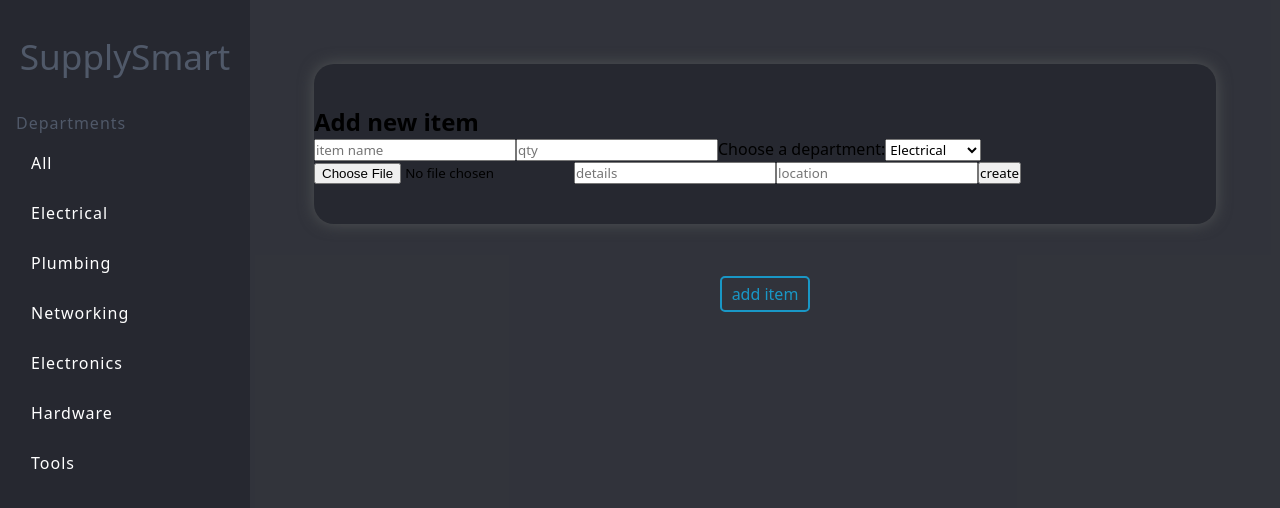
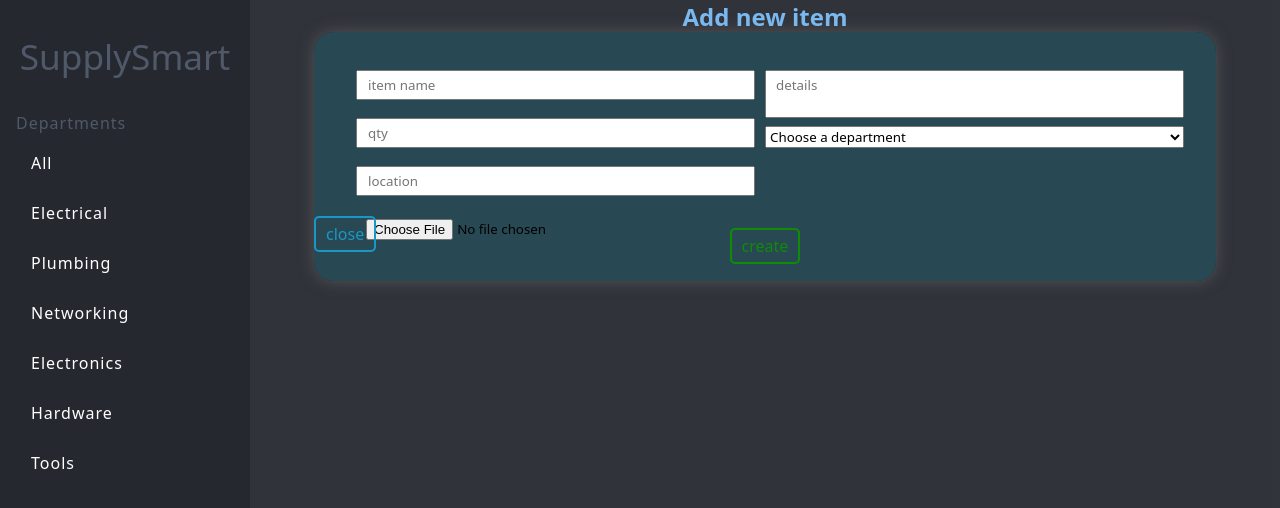
Before and after one commit to Alex-dev7/Project4-inventoryApp-frontend, a React (Create React App) app: page /create in a window 1280 px wide. Both pictures are taken after a click on the button "add item". Shown: the top 508 px of the page. Built offline with nearby package versions, Linux system fonts and the light colour scheme.

Commit message:
show page

```diff
--- a/src/App.scss
+++ b/src/App.scss
@@ -1,11 +1,29 @@
 * {
+
     margin: 0;
     padding: 0;
     box-sizing: border-box;
-    // outline: 1px solid black;
+
     font-family:system-ui, -apple-system, BlinkMacSystemFont, 'Segoe UI', Roboto, Oxygen, Ubuntu, Cantarell, 'Open Sans', 'Helvetica Neue', sans-serif;
 }
 
+@mixin button-style {
+    width: fit-content;
+    padding: 5px 10px;
+    background: transparent;
+    border: 2px solid #0f8b06;
+    color: #0f8b06;
+    border-radius: 5px;
+    font-size: 1rem;
+    transition: .1s ease-in;
+
+    &:hover {
+      box-shadow: 0 0 5px #2bab52;
+      color: white;
+      background-color: #0f8b06;
+      cursor: pointer;
+    }
+  }
 
 .App {
 
@@ -13,56 +31,183 @@
     height: 100vh;
     display: grid;
     grid-template-columns: 250px auto;
+    grid-template-rows: 1fr;
     background-color: #262830f1;
 }
 
 .content-wrapper {
+    width: 100%;
     height: 100vh;
-    padding: 4rem;
+    padding: 2rem 4rem;
     display: flex;
     flex-direction: column;
     justify-content: space-between;
     .preview {
-        height: 20vh;
+        min-height: 20vh;
         width: 100%;
-        display: flex;
-        justify-content: center;
-        align-items: center;
         background-color: #262830;
-        // border: .5px solid white;
         border-radius: 20px;
         box-shadow: 0 0 15px #515455;
-        position: relative;
+
+        .create-form-container {
+            display: flex;
+            flex-direction: column;
+            align-items: center;
+            width: 100%;
+            min-height: 100%;
+            // outline: 1px solid rgb(255, 255, 255);
+            background-color: #284853;
+            border-radius: 20px;
+            h2{
+                margin-top: -2rem;
+                // transform: translateY(-30px);
+                color: rgb(122, 185, 239);
+            }
+            form{
+                display: grid;
+                grid-template-columns: 1fr 1fr;
+                position: relative;
+                padding: 2rem;
+                width: 100%;
+                text-align: center;
+                div{
+                    display: flex;
+                    flex-direction: column;
+                    flex-wrap: wrap;
+                    justify-content: flex-start;
+                    gap: .5rem;
+                }
+                input {
+                    height: 30px;
+                    margin: 5px 10px;
+                    padding: 5px 10px;
+                }
+                textarea {
+                    resize: none;
+                    height: 3rem;
+                    margin-top: 5px;
+                    padding: 5px 10px;
+                  }
+                button {
+                    // position: absolute;
+                    @include button-style();
+                    position: absolute;
+                    left: 0;
+                    right: 0;
+                    bottom: 7%;
+                    margin: 0 auto;
+                }
+            }
+        }
         #form-toggle-btn {
             position: absolute;
-            transform: translateY(150px);
+            top: 27%;
             padding: 5px 10px;
             background: transparent;
             border: 2px solid #1997C6;
             color: #1997C6;
             border-radius: 5px;
             font-size: 1rem;
-            transition: .2s ease-in;
+            transition: .1s ease-in;
         }
         #form-toggle-btn:hover {
             box-shadow: 0 0 5px #7b8184;
             color: white;
             background-color: #1997C6;
+            cursor: pointer;
         }
     }
     .content-container {
         height: 70%;
         width:100%;
-        border: 1px solid black;
-        background-color: beige;
         background-color: #262830;
         border-radius: 20px;
         box-shadow: 0 0 15px #515455;
 
         .item-container {
-            display: flex;
-            justify-content:flex-start;
-            gap: 2rem;
+            // outline: 1px solid gold;
+            width: 95%;
+            margin: 1rem auto;
+            line-height: 2rem;
+            .table-name {
+                padding-left: .5rem;
+                text-align: left;
+                padding-left: 25px;
+            }
+            .table-name:hover{
+                border-radius: 5px ;
+                color: white;
+                background-color: #4c5051;
+            }
+
+            th {
+                // border: 1px solid white;
+                padding: 5px;
+                color: #6e7b91;
+
+            }
+
+            td {
+               color: rgba(235, 235, 235, 0.699);
+               text-align: center;
+               font-weight: 100;
+               a {
+                 text-decoration: none;
+                 color: inherit;
+
+            }
+
+            }
+
+
         }
 }
 }
+
+.show-content-container {
+    height: 70%;
+    width:100%;
+    background-color: #262830;
+    border-radius: 20px;
+    box-shadow: 0 0 15px #515455;
+    display: grid;
+    grid-template-columns: 1fr 1fr;
+
+    img {
+        max-width: 350px;
+        max-height: 400px;
+        object-fit: cover;
+
+    }
+    div {
+        display: flex;
+        flex-direction: column;
+        align-items: flex-start;
+        justify-content: flex-start;
+        gap: 1.5rem;
+        font-size: 1.1rem;
+        padding: 2rem 0 0 3rem;
+
+    }
+    .a-side {
+        span{
+            width: 100%;
+            background-color: #65656525;
+            color: rgba(255, 255, 255, 0.688);
+            padding: 2px 10px;
+        }
+        button {
+            @include button-style();
+
+         }
+    }
+    .b-side {
+        align-items: center;
+
+
+    }
+
+    form {
+        display: none;
+    }
+}
--- /dev/null
+++ b/src/Home.js
@@ -0,0 +1,18 @@
+import { Link } from "react-router-dom"
+
+function Home(){
+
+    return (<>
+        <div>
+            <h1>
+                Welcome
+            </h1>
+            <Link to="dashboard/">
+                <button>DASHBOARD</button>
+            </Link>
+        </div>
+
+    </>)
+}
+
+export default Home
--- a/src/actions.js
+++ b/src/actions.js
@@ -21,7 +21,7 @@ export const createAction = async ({request}) => {
         method: "POST",
         body: formData
     })
-    return redirect("/")
+    return redirect("/dashboard/")
 }
 
 
@@ -82,5 +82,5 @@ export const deleteAction = async ({params}) => {
         method: "delete",
     })
 
-    return redirect("/")
+    return redirect("/dashboard/")
 }
--- a/src/components/CreateForm.js
+++ b/src/components/CreateForm.js
@@ -4,13 +4,20 @@ import './dashboard.scss'
 function CreateForm(params) {
 
     return (
-        <div >
+        <div className="create-form-container">
             <h2>Add new item</h2>
             <Form action="/create" method="post"   encType="multipart/form-data">
-                <input type="text" name="name" placeholder="item name" />
-                <input type="number" name="quantity" placeholder="qty" />
-                <label for="department">Choose a department:</label>
-                    <select id="department" name="department" >
+                <div>
+                <input type="text" name="name" placeholder="item name" required/>
+                <input type="number" name="quantity" placeholder="qty" required/>
+
+                <input type="text" name="location" placeholder="location" required/>
+                 <input type="file" name="image" />
+                </div>
+                <div>
+                    <textarea  name="details" rows="2" cols="33" placeholder="details" required />
+                    <select id="department" name="department" required >
+                         <option >Choose a department</option>
                         <option value="Electric">Electrical</option>
                         <option value="Plumbing">Plumbing</option>
                         <option value="Networking">Networking</option>
@@ -18,10 +25,8 @@ function CreateForm(params) {
                         <option value="Hardware">Hardware</option>
                         <option value="Tools">Tools</option>
                     </select>
-                <input type="file" name="image" />
-                <input type="text" name="details" placeholder="details" />
-                <input type="text" name="location" placeholder="location" />
-                <button>create</button>
+                </div>
+                    <button>create</button>
             </Form>
         </div>
 
--- a/src/components/Item.js
+++ b/src/components/Item.js
@@ -3,18 +3,24 @@ import { Link } from "react-router-dom";
 
 const Item = ({item}) => {
 
-    return ( <>
-        <div className='item-container'>
-            <p>{item.id}</p>
-            <Link to={`/item/${item.id}`}>
-                <p>{item.name}</p>
-            </Link>
-            <p>{item.department}</p>
-            <p>{item.location}</p>
-            <p>{item.quantity}</p>
-        </div>
+    return (
+        <>
+            <tr >
+                <th scope="row">{item.id}</th>
 
-    </>)
+                <td className="table-name">
+                    <Link to={`/item/${item.id}`}>
+                         {item.name}
+                    </Link>
+                </td>
+
+                <td>{item.department}</td>
+                <td>{item.location}</td>
+                <td>{item.quantity}</td>
+            </tr>
+
+    </>
+    )
   };
 
   export default Item;
--- a/src/components/Preview.js
+++ b/src/components/Preview.js
@@ -13,9 +13,9 @@ function Preview(props){
     }
 
     return (<section className="preview">
-
+        {/* <CreateForm /> */}
         { toggle ?  <CreateForm /> : <p>Preview</p> }
-        <button id="form-toggle-btn" onClick={handleClick}>add item</button>
+        <button id="form-toggle-btn" onClick={handleClick}>{toggle ? "close" : "add item"}</button>
     </section>)
 }
 
--- a/src/components/dashboard.scss
+++ b/src/components/dashboard.scss
@@ -1,6 +1,6 @@
 .sidebar {
     background-color: #262830;
-    width: 250px;
+    max-width: 250px;
     height: 100%;
     grid-row: 1 / 3;
     padding: 0 1rem;
--- a/src/pages/Index.js
+++ b/src/pages/Index.js
@@ -1,6 +1,5 @@
 import { useLoaderData } from "react-router-dom";
 import Item from "../components/Item";
-
 import '../App.scss'
 
 
@@ -13,12 +12,23 @@ const Index = (props) => {
 
 
 
-    return (<section className="content-container">
+    return ( <>
+    <section className="content-container">
+        <table className='item-container'>
+        <tr>
+            <th>ID</th>
+            <th>Item</th>
+            <th>Department</th>
+            <th>Location</th>
+            <th>Qty</th>
+        </tr>
+
 
         {items.map( item => <Item key={item.id} item={item} /> )}
-    </section>)
-
-
+        </table>
+    </section>
+</>
+    )
   };
 
   export default Index;
```
Also changed, not shown: src/pages/SingleItem.js (+18 -14 lines), src/router.js (+8 -6 lines), src/pages/tool-kit.png (added).
